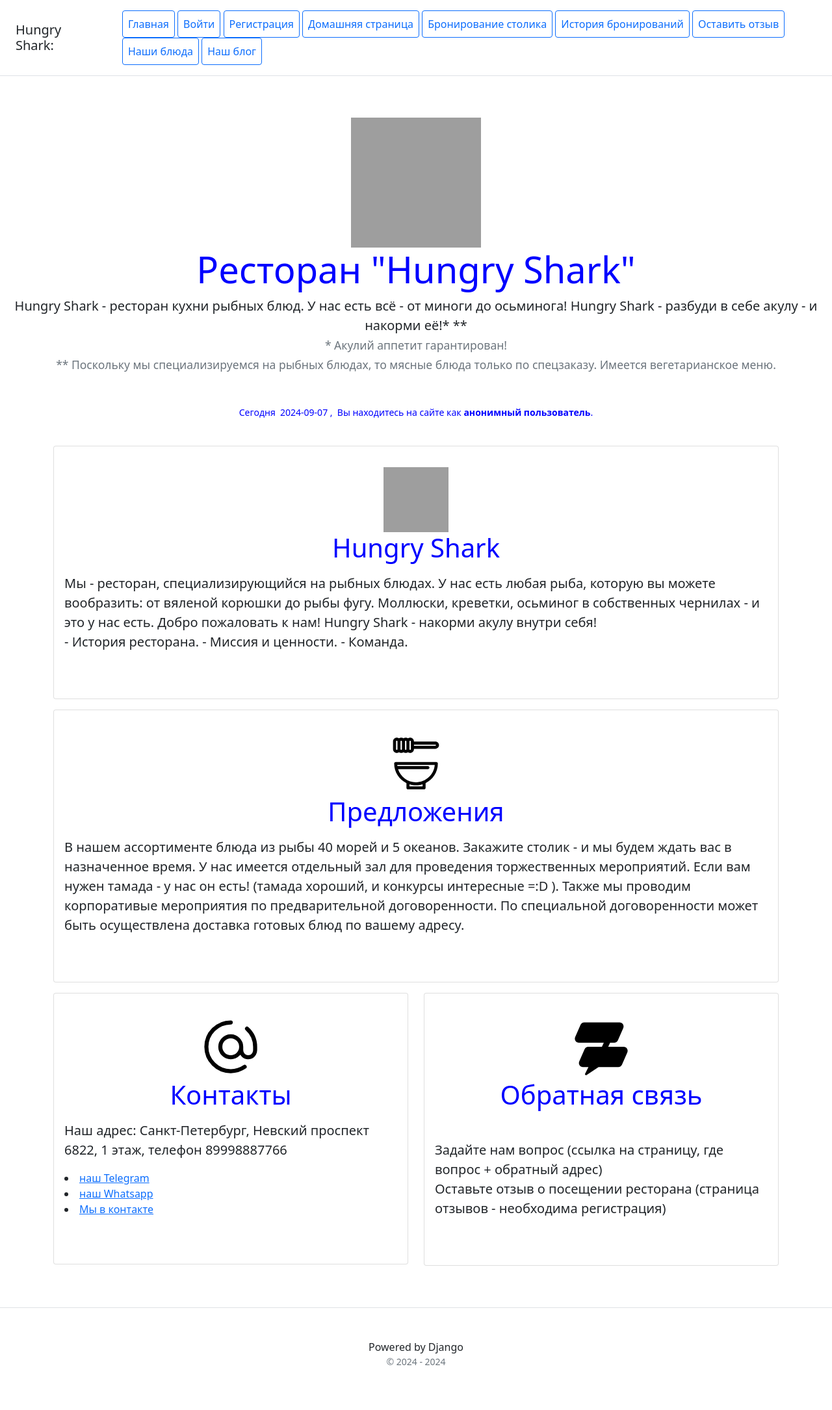
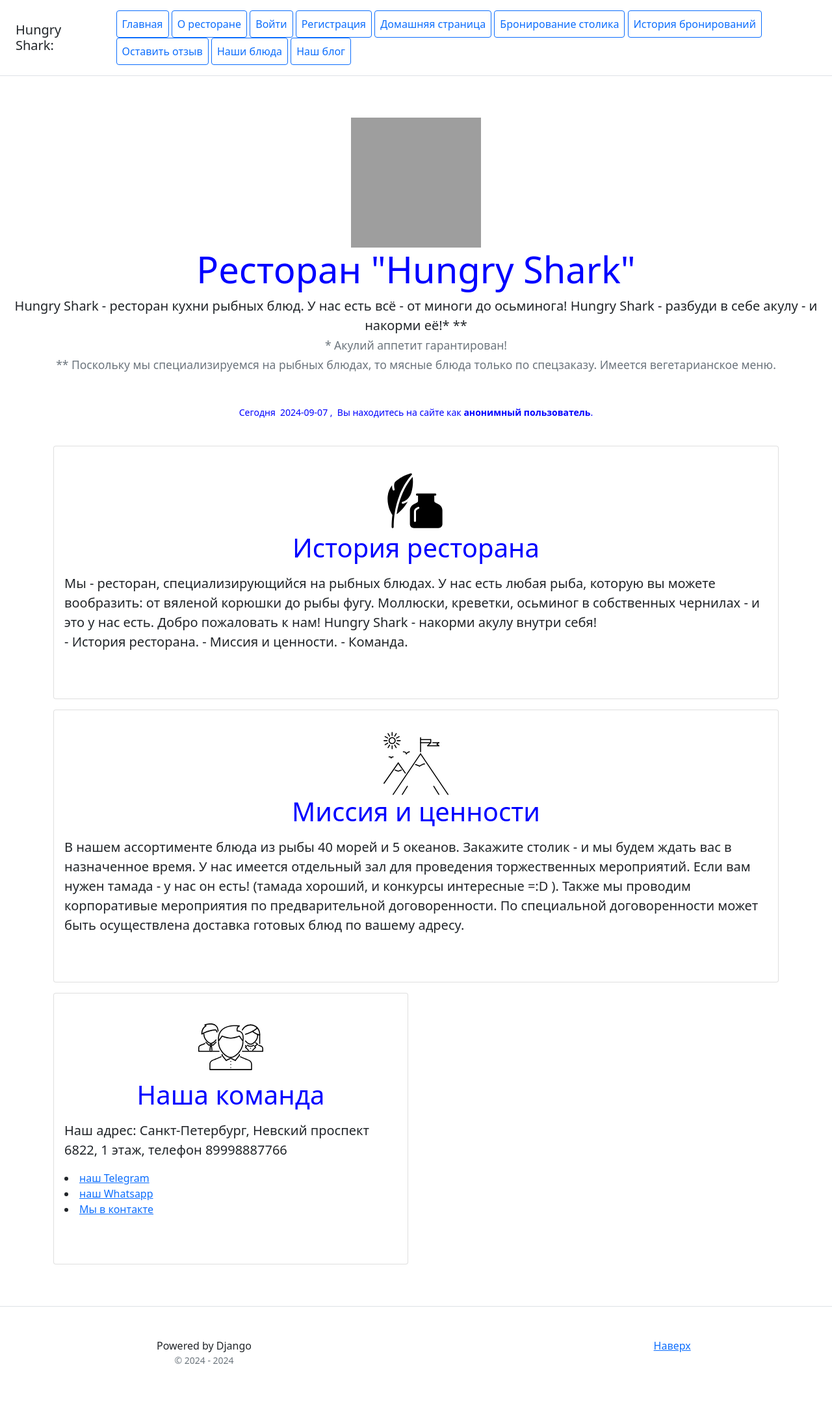
Before and after one commit to TheShadowfish/DiplomDF2, a Django app: template restaurant/templates/restaurant/about_us.html in a window 1280 px wide. Shown: the whole page at 65% size. After the commit the page ends 2099 px from the top, so only its background shows below. Run offline with Django 5.2, Linux system fonts and the light colour scheme; the template is opened without the code that fills it, so the values that code supplies are empty; some libraries are stand-ins or nearby versions; grey boxes are pictures that could not be loaded.

Commit message:
Page about us

```diff
--- a/restaurant/templates/restaurant/about_us.html
+++ b/restaurant/templates/restaurant/about_us.html
@@ -17,14 +17,15 @@
 
                 <h1 class="card-title  text-center">
                     <img
-                src="{% static 'image/shark.svg' %}"
-                alt="Hungry Shark. Feed The Shark inside you!"
+                            src="{% static 'image/des-ink-well-svgrepo-com.svg' %}"
+                            alt="Our history"
                             height="100px"
                             width="100px"/>
                     <br>
 
-                <div style="color: blue ">Hungry Shark</div>
-            </h1></p>
+                    <div style="color: blue ">История ресторана</div>
+                </h1>
+                </p>
 
 
                 <p class="lead">Мы - ресторан, специализирующийся на рыбных блюдах.
@@ -55,21 +56,23 @@
 
                 <h1 class="card-title  text-center">
                     <img
-                src="{% static 'image/honey-svgrepo-com.svg' %}"
-                alt="Feel our service!"
+                            src="{% static 'image/mountain-top-summit-sunrise-svgrepo-com.svg' %}"
+                            alt="Our mission"
                             height="100px"
                             width="100px">
                     <br>
 
-                <div style="color: blue ">Предложения</div>
-            </h1></p>
+                    <div style="color: blue ">Миссия и ценности</div>
+                </h1>
+                </p>
 
                 <p class="lead">В нашем ассортименте блюда из рыбы 40 морей и 5 океанов.
                     Закажите столик - и мы будем ждать вас в назначенное время.
                     У нас имеется отдельный зал для проведения торжественных мероприятий.
                     Если вам нужен тамада - у нас он есть! (тамада хороший, и конкурсы интересные =:D ).
                     Также мы проводим корпоративые мероприятия по предварительной договоренности.
-            По специальной договоренности может быть осуществлена доставка готовых блюд по вашему адресу.</p> <br>
+                    По специальной договоренности может быть осуществлена доставка готовых блюд по вашему адресу.</p>
+                <br>
 
                 </p>
             </div>
@@ -86,14 +89,15 @@
 
                 <h1 class="card-title  text-center">
                     <img
-                src="{% static 'image/at-email-svgrepo-com.svg' %}"
-                alt="Contact us"
+                            src="{% static 'image/joint-command-team-svgrepo-com.svg' %}"
+                            alt="Our team"
                             height="100px"
                             width="100px">
                     <br>
 
-                <div style="color: blue ">Контакты</div>
-            </h1></p>
+                    <div style="color: blue ">Наша команда</div>
+                </h1>
+                </p>
 
                 <p class="lead">
                     Наш адрес: Санкт-Петербург, Невский проспект 6822, 1 этаж, телефон 89998887766
@@ -101,38 +105,8 @@
                     <li><a href="https://wa.me/79115604350">наш Whatsapp</a></li>
                     <li><a href="https://vk.com/shadowfish ">Мы в контакте </a></li>
 
-            </p> <br>
-
                 </p>
-        </div>
-    </div>
-
-</div>
-    <div class="col-6">
-    <div class="card mb-3 box-shadow">
-
-
-        <div class="card-body">
-
-            <p class="card-text">
-
-                <h1 class="card-title  text-center">
-                        <img
-                src="{% static 'image/cha-bubbles-two-svgrepo-com.svg' %}"
-                alt="Reflexion"
-                height="100px"
-                width="100px">
                 <br>
-
-                <div style="color: blue ">Обратная связь</div>
-            </h1></p>
-
-            <p class="lead">
-                <br>
-                <b>Задайте нам вопрос</b> (ссылка на страницу, где вопрос + обратный адрес)<br>
-                <b>Оставьте отзыв о посещении ресторана</b> (страница отзывов - необходима регистрация) <br>
-
-            </p> <br>
 
                 </p>
             </div>
@@ -144,79 +118,6 @@
 </div>
 
 
-{% comment "Можно всобачить примеры блюд" %}
-<div class="row text-right">
-{% for article in random_articles %}
-
-    <div class="col-4">
-
-        <div class="card mb-3 box-shadow">
-            <img src="{{ article.image | media_filter }}" class="card-img-top" alt={{article.image|media_filter}}>
-
-
-            <div class="card-body">
-                <h5 class="card-title">
-                    <div style="color: orange"><b> {{article.title}}</b></div>
-                </h5>
-                <p class="card-text">
-                  {% if article.body|comment_markdown|length >= 300 %}
-                    {{ article.body|comment_markdown|slice:":300"}} ...
-                    {% else %}
-                    {{ article.body}}
-                    {% endif %}
-                </p>
-                <br>
-                <p class="card-text">
-                    <b>Опубликовано</b> {{article.created_at}}<br>
-                    <b>Просмотров</b>{{article.views_count}}<br>
-                   </p>
-
-
-                <div class="btn-group">
-                    <a class="btn btn-success" href="{% url 'blogapp:article_detail' article.pk%}" role="button">Посмотреть</a>
-
-                </div>
-
-            </div>
-
-    </div>
-
-
-    </div>
-    {% endfor %}
-</div>
-{% endcomment %}
-
-
-{% comment "Этот HTML код пока не нужен, но вдруг пригодится потом" %}
-<div class="col-4">
-
-    <div class="card mb-3 box-shadow">
-
-
-        <div class="card-body">
-            <h5 class="card-title">
-                <div style="color: orange"><b>Список уникальных клиентов</b></div>
-            </h5>
-            <p class="card-text">
-
-                {% for client in emails_unique%}
-
-                {{client.email}} <br>
-
-                {% endfor %}
-                <br><br>
-                <b>Количество статей в блоге: </b> {{article_list_len}}
-
-
-
-
-            </p>
-        </div>
-    </div>
-
-</div>
-{% endcomment%}
 </div>
 
 
--- a/restaurant/templates/restaurant/base.html
+++ b/restaurant/templates/restaurant/base.html
@@ -101,10 +101,18 @@
 
     <footer class="pt-4 my-md-5 pt-md-5 border-top">
         <div class="row text-center">
-            <div class="col-12 col-md">
+            <div class="col-6 col-md">
                 Powered by Django
                 <small class="d-block mb-3 text-muted">&copy; 2024 - {% now 'Y' %}</small>
+
             </div>
+
+
+            <div class="col-4 col-md">
+                <p class="float-end"><a href="#">Наверх</a></p>
+            </div>
+
+
 
 
         </div>
--- a/restaurant/templates/restaurant/includes/inc_main_menu.html
+++ b/restaurant/templates/restaurant/includes/inc_main_menu.html
@@ -6,6 +6,7 @@
     </h5>
     <nav class="ms-5">
         <a class="p-2 btn btn-outline-primary" href="/">Главная</a>
+        <a class="p-2 btn btn-outline-primary" href="{% url 'restaurant:about_us' %}">О ресторане</a>
 
         {% if user.is_authenticated %}
         <a class="p-2 btn btn-outline-primary" href="{% url 'users:profile' %}">Профиль</a>
--- a/restaurant/urls.py
+++ b/restaurant/urls.py
@@ -1,7 +1,7 @@
 from django.urls import path
 from django.views.decorators.cache import cache_page
 
-from .views import HomePageView
+from .views import HomePageView, AboutUsPageView
 
 # MessageCreateView,
 
@@ -11,6 +11,7 @@
 
 urlpatterns = [
     path('', HomePageView.as_view(), name='main'),
+    path('about_us/', AboutUsPageView.as_view(), name='about_us'),
     #
     # path('mailing_list/', MailingListView.as_view(), name='mailing_list'),
     # path('mailing_list_send/', MailingListViewSend.as_view(), name='mailing_list_send'),
--- a/restaurant/views.py
+++ b/restaurant/views.py
@@ -44,3 +44,6 @@
     #     # def sample(self, population, k, *, counts=None):
     #
     #     return context
+
+class AboutUsPageView(TemplateView):
+    template_name = "restaurant/about_us.html"
```
Also changed, not shown: static/image/alt-book-svgrepo-com.svg (added), static/image/award1-svgrepo-com.svg (added), static/image/cardiology-svgrepo-com.svg (added), static/image/cat-svgrepo-com.svg (added), static/image/cha-bubbles-two-svgrepo-com (2).svg (added), static/image/des-ink-well-svgrepo-com.svg (added), static/image/joint-command-team-svgrepo-com.svg (added), static/image/mountain-top-summit-sunrise-svgrepo-com.svg (added), static/image/resto-chief-food-svgrepo-com.svg (added), static/image/users-people-team-svgrepo-com.svg (added). Lines whose indentation alone changed are shown as unchanged.
